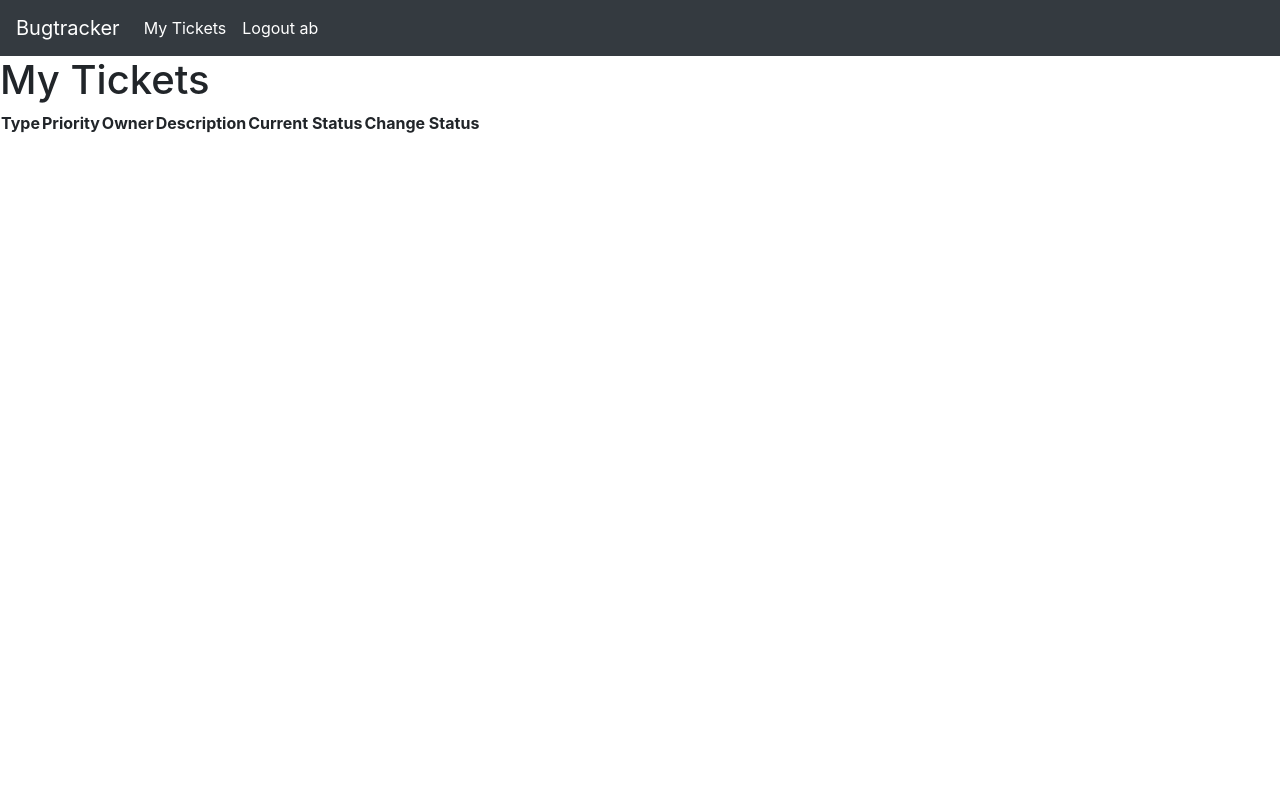
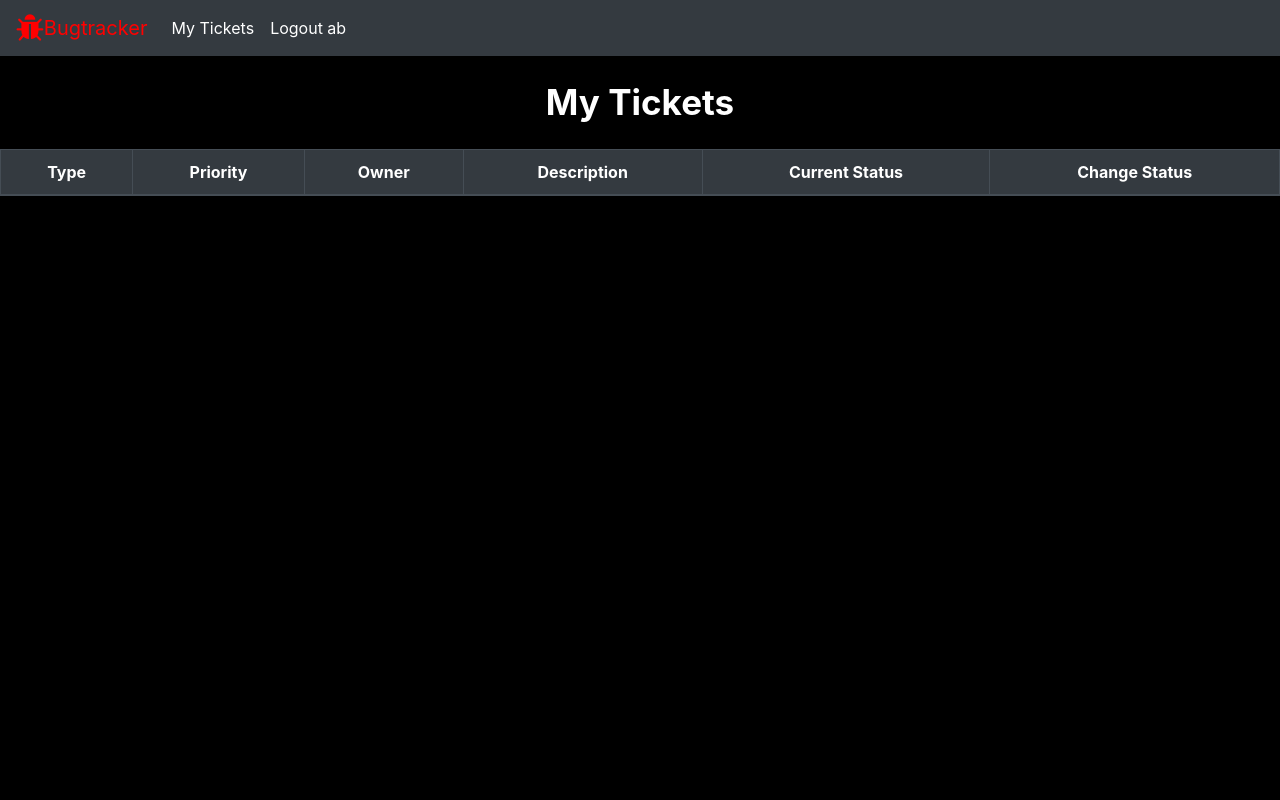
Before and after one commit to abhilashSreenivasa/Bug_Tracker, a Django app: page /myTickets/ in a window 1280 px wide. Run offline with Django 3.2, Linux system fonts and the light colour scheme; a user stored in the database is signed in; data comes from the database, SQL or seed files in the repository; both versions use the stored data as it was after the commit; lists and menus that the app fills with data are empty; some libraries are stand-ins or nearby versions.

Commit message:
Styling finished, Changes might be required

```diff
--- a/bugs/forms.py
+++ b/bugs/forms.py
@@ -34,16 +34,16 @@ for x in UserProfile.objects.all():
 
 
 class BugForm(forms.Form):
-    bug_type = forms.CharField(label='Choose bug type', widget=forms.Select(choices=bug_list))
+    bug_type = forms.CharField(label='Choose bug type', widget=forms.Select(choices=bug_list,attrs={'class': 'dropdown'}))
     bug_desc = forms.CharField(widget=forms.Textarea(attrs={'size': '280'}))
-    bug_priority = forms.CharField(label='Choose bug priority', widget=forms.Select(choices=priority_list))
+    bug_priority = forms.CharField(label='Choose bug priority', widget=forms.Select(choices=priority_list,attrs={'class': 'dropdown'}))
 
 
 class UpdateForm(forms.Form):
-    bug_type = forms.CharField(label='Change bug type', widget=forms.Select(choices=bug_list))
+    bug_type = forms.CharField(label='Change bug type', widget=forms.Select(choices=bug_list, attrs={'class': 'dropdown'}))
     bug_desc = forms.CharField(widget=forms.Textarea(attrs={'size': '280'}))
     bug_priority = forms.CharField(label='Change bug priority', widget=forms.Select(choices=priority_list))
-    bug_status = forms.CharField(label='Change bug status', widget=forms.Select(choices=status_list))
+    bug_status = forms.CharField(label='Change bug status', widget=forms.Select(choices=status_list,attrs={'class': 'dropdown'}))
 
 class AssignForm(forms.Form):
-    bug_owner = forms.CharField(label='Assign the ticket', widget=forms.Select(choices=staff_list))
+    bug_owner = forms.CharField(label='Assign the ticket', widget=forms.Select(choices=staff_list, attrs={'class': 'dropdown'}))
--- a/bugtracker/settings.py
+++ b/bugtracker/settings.py
@@ -15,6 +15,7 @@ import os
 # Build paths inside the project like this: os.path.join(BASE_DIR, ...)
 BASE_DIR = os.path.dirname(os.path.dirname(os.path.abspath(__file__)))
 
+STATIC_DIR = os.path.join(BASE_DIR, "static")
 
 # Quick-start development settings - unsuitable for production
 # See https://docs.djangoproject.com/en/3.0/howto/deployment/checklist/
@@ -120,5 +121,5 @@ USE_TZ = True
 
 # Static files (CSS, JavaScript, Images)
 # https://docs.djangoproject.com/en/3.0/howto/static-files/
-
+STATICFILES_DIRS = [STATIC_DIR]
 STATIC_URL = '/static/'
--- a/core/forms.py
+++ b/core/forms.py
@@ -17,4 +17,4 @@ class JoinForm(forms.Form):
     username=forms.CharField(widget=forms.TextInput(attrs={'size': '30'}))
     email = forms.CharField(widget=forms.TextInput(attrs={'size': '30'}))
     password = forms.CharField(widget=forms.PasswordInput(attrs={'autocomplete': 'new-password'}))
-    role= forms.CharField(label='Choose your role', widget=forms.Select(choices=role_list))
+    role= forms.CharField(label='Choose your role', widget=forms.Select(choices=role_list, attrs={'class': 'dropdown'}))
--- /dev/null
+++ b/static/index.css
@@ -0,0 +1,75 @@
+html, body{
+    background-color: black;
+    color: white;
+
+}
+
+tr{
+    text-align: center;
+    align-items: center;
+}
+td{
+    vertical-align: center;
+    align-items: center;
+    justify-content: center;
+    color:white;
+
+}
+.nav-heading{
+    display: flex;
+    align-items: center;
+}
+
+.heading-auth{
+    display:flex;
+    text-align: center;
+    font-weight: bold;
+    font-size: 35px;
+    margin: 20px;
+   align-items: center;
+   justify-content: space-around;
+   width:100%;
+}
+.heading{
+    text-align: center;
+    font-weight: bold;
+    font-size: 35px;
+    margin: 20px;
+}
+.container{
+    display:flex;
+    align-items: center;
+    justify-content: center;
+    flex-direction: column;
+}
+
+.jumbotron{
+    display: flex;
+    flex-direction: column;
+    align-items: center;
+    justify-content: center;
+    background-color: black;
+}
+input{
+    margin-top: 7px;
+    margin-bottom: 7px;
+    padding:2px;
+}
+form{
+    display: flex;
+    flex-direction: column;
+
+    justify-content: center;
+}
+#submit-btn{
+    margin-top: 15px;
+    margin-bottom: 15px;
+}
+.dropdown{
+    padding:5px;
+    margin-bottom: 5px;
+}
+.combo-btns{
+    margin-top: 7px;
+    margin-bottom: 7px;
+}
--- a/templates/client/client-home.html
+++ b/templates/client/client-home.html
@@ -1,8 +1,10 @@
 {% include "util/bootstrap.html" %}
 {% include "util/nav-client.html" %}
-
+{% load static %}
 
 <script src="https://cdnjs.cloudflare.com/ajax/libs/Chart.js/2.4.0/Chart.min.js"></script>
+<link rel="stylesheet" href="{%static 'index.css' %}" />
+<link rel="stylesheet" href="https://cdnjs.cloudflare.com/ajax/libs/font-awesome/4.7.0/css/font-awesome.min.css">
 
 <div class="container">
     {% if not data %}
--- a/templates/staff/staff-tickets.html
+++ b/templates/staff/staff-tickets.html
@@ -1,35 +1,49 @@
 <html>
   <head>
     {% include "util/bootstrap.html" %}
+    {% load static %}
+    <link rel="stylesheet" href="{%static 'index.css' %}" />
+    <link rel="stylesheet" href="https://cdnjs.cloudflare.com/ajax/libs/font-awesome/4.7.0/css/font-awesome.min.css">
+
   </head>
   <body>
     {% include "util/nav-staff.html" %}
 
-    <h1>My Tickets</h1>
-    <table>
-
+    <div class="heading">My Tickets</div>
+    <table class="table table-bordered">
+    <thead class="thead-dark">
     <tr>
-        <th>Type</th>
-        <th>Priority</th>
-        <th>Owner</th>
-        <th>Description</th>
-        <th>Current Status</th>
-        <th>Change Status</th>
+        <th scope="col">Type</th>
+        <th scope="col">Priority</th>
+        <th scope="col">Owner</th>
+        <th scope="col">Description</th>
+        <th scope="col">Current Status</th>
+        <th scope="col">Change Status</th>
     </tr>
+    </thead>
 
     {% for data in page_data %}
+    <tbody>
     <tr>
         <td>{{ data.bug_type.bug_type}}</td>
-        <td>{{ data.bug_priority.bug_priority }}</td>
+        {% if data.bug_priority.bug_priority == 'Low' %}
+        <td style="color:rgb(8, 193, 8)">{{ data.bug_priority.bug_priority }}</td>
+        {% elif data.bug_priority.bug_priority == 'Medium' %}
+        <td style="color: rgb(238, 238, 6)">{{ data.bug_priority.bug_priority }}</td>
+        {% else %}
+        <td style="color:red">{{ data.bug_priority.bug_priority }}</td>
+        {% endif %}
         <td>{{ data.bug_owner.username }}</td>
         <td>{{ data.bug_desc }}</td>
         <td>{{ data.bug_status.bug_status }}</td>
         <td class="text-center align-middle">
-            <a class="btn btn-outlined btn-link" href="update/{{data.bug_id}}">
+            <a style="padding:0px" class="btn btn-outlined btn-link" href="update/{{data.bug_id}}">
               Update
         </a>
+        </td>
     </tr>
     {% endfor %}
     </table>
+    </tbody>
   </body>
 </html>
--- a/templates/staff/update-tickets.html
+++ b/templates/staff/update-tickets.html
@@ -1,6 +1,10 @@
 <html>
   <head>
     {% include "util/bootstrap.html" %}
+    {% load static %}
+<link rel="stylesheet" href="{%static 'index.css' %}" />
+<link rel="stylesheet" href="https://cdnjs.cloudflare.com/ajax/libs/font-awesome/4.7.0/css/font-awesome.min.css">
+
   </head>
   <body>
     <div class="container">
@@ -10,7 +14,7 @@
             {{ update_form.as_table }}
             <tr>
               <td>
-              <input type="submit" class="btn btn-primary" value = "Update"/>
+              <input type="submit" class="btn btn-primary" value = "Update" />
             </td>
             <td>
               <a class="btn btn-warning" href="/myTickets/"> Cancel </a>
--- a/templates/util/nav-client.html
+++ b/templates/util/nav-client.html
@@ -1,5 +1,9 @@
+
 <nav class="navbar navbar-expand-md navbar-expand-lg navbar-light bg-dark" >
-    <a class="navbar-brand" href="/" style="color:white;">Bugtracker</a>
+    <div class="nav-heading">
+      <a class="navbar-brand" style="margin: 0" href="/"><i class="fa fa-bug" style="font-size:30px;color:red"></i> </a>
+      <a class="navbar-brand" href="/" style="color:red;">Bugtracker</a>
+    </div>
     <div class="collapse navbar-collapse" id="navbarSupportedContent">
       <ul class="navbar-nav mr-auto">
         <li class="nav-item">
--- a/templates/util/nav-staff.html
+++ b/templates/util/nav-staff.html
@@ -1,5 +1,8 @@
 <nav class="navbar navbar-expand-md navbar-expand-lg navbar-light bg-dark" >
-    <a class="navbar-brand" href="/" style="color:white;">Bugtracker</a>
+  <div class="nav-heading">
+    <a class="navbar-brand" style="margin: 0" href="/"><i class="fa fa-bug" style="font-size:30px;color:red"></i> </a>
+    <a class="navbar-brand" href="/" style="color:red;">Bugtracker</a>
+  </div>
     <div class="collapse navbar-collapse" id="navbarSupportedContent">
       <ul class="navbar-nav mr-auto">
         {% if user.role.role_id == '2' %}
```
Also changed, not shown: templates/auth/join.html (+10 -5 lines), templates/auth/login.html (+8 -1 lines), templates/client/raise-ticket.html (+7 -1 lines), templates/client/tickets.html (+24 -11 lines), templates/staff/all-tickets.html (+22 -4 lines), templates/staff/assign-tickets.html (+11 -2 lines), templates/staff/staff-home.html (+7 -0 lines), db.sqlite3, static/bugtracker.css (deleted).
